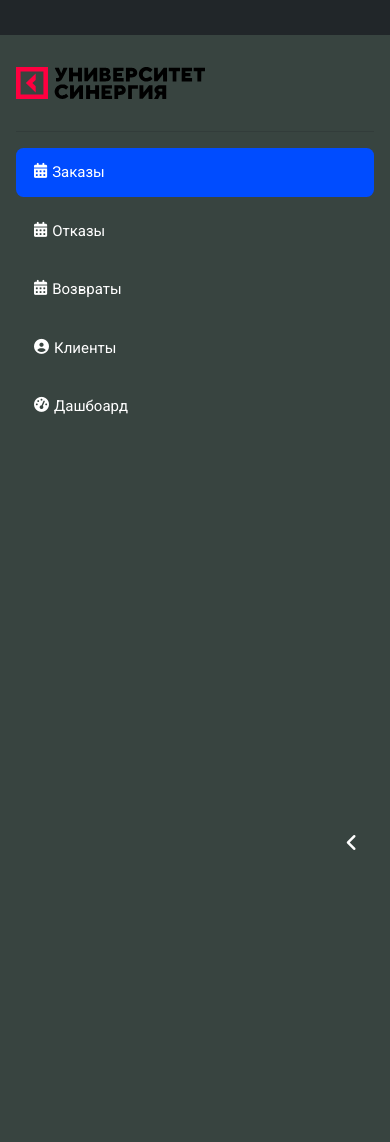
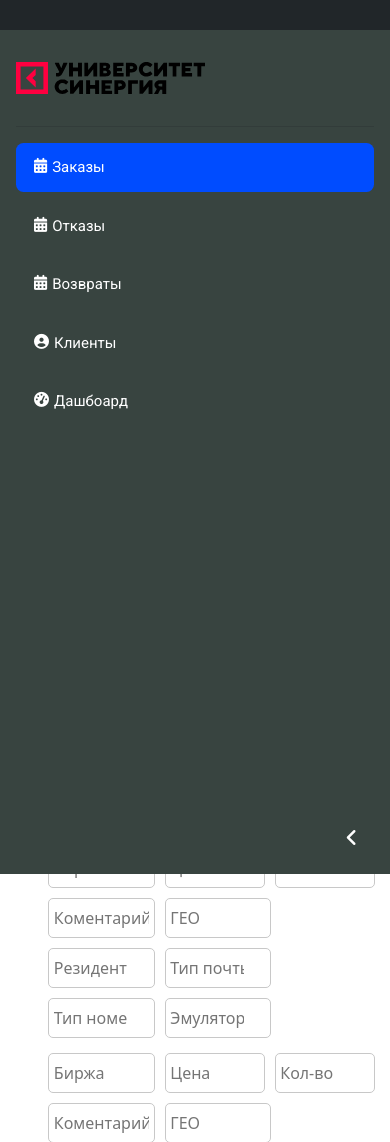
Before and after one commit to Toni777Stark/syn_crm, a Django app: template manager/templates/manager/index.html in a window 390 px wide. Shown: the top 1142 px of the page. Before the commit the page ends 850 px from the top, so only its background shows below. Run offline with Django 3.2, Linux system fonts and the light colour scheme; the template is opened without the code that fills it, so the values that code supplies are empty; some libraries are stand-ins or nearby versions.

Commit message:
index-css

```diff
--- a/manager/static/manager/css/style.css
+++ b/manager/static/manager/css/style.css
@@ -318,6 +318,7 @@
 @media (max-width: 425px) {
     .side-bar {
         position: absolute;
+        z-index: 1;
         width: 100vw;
         left: 0;
     }
@@ -327,10 +328,8 @@
     }
 
     .content-block {
-        display: none;
     }
     .content-block.active-content-block {
         margin: 0;
-        display: flex;
     }
 }
--- a/manager/templates/manager/index.html
+++ b/manager/templates/manager/index.html
@@ -8,7 +8,7 @@
     <meta name="viewport"
           content="width=device-width, user-scalable=no, initial-scale=1.0, maximum-scale=1.0, minimum-scale=1.0">
     <meta http-equiv="X-UA-Compatible" content="ie=edge">
-    <title>Заказы</title>
+    <title>Заказы5123MISHA</title>
 
 
     <link href="https://cdn.jsdelivr.net/npm/bootstrap@5.0.2/dist/css/bootstrap.min.css" rel="stylesheet" integrity="sha384-EVSTQN3/azprG1Anm3QDgpJLIm9Nao0Yz1ztcQTwFspd3yD65VohhpuuCOmLASjC" crossorigin="anonymous">
```
